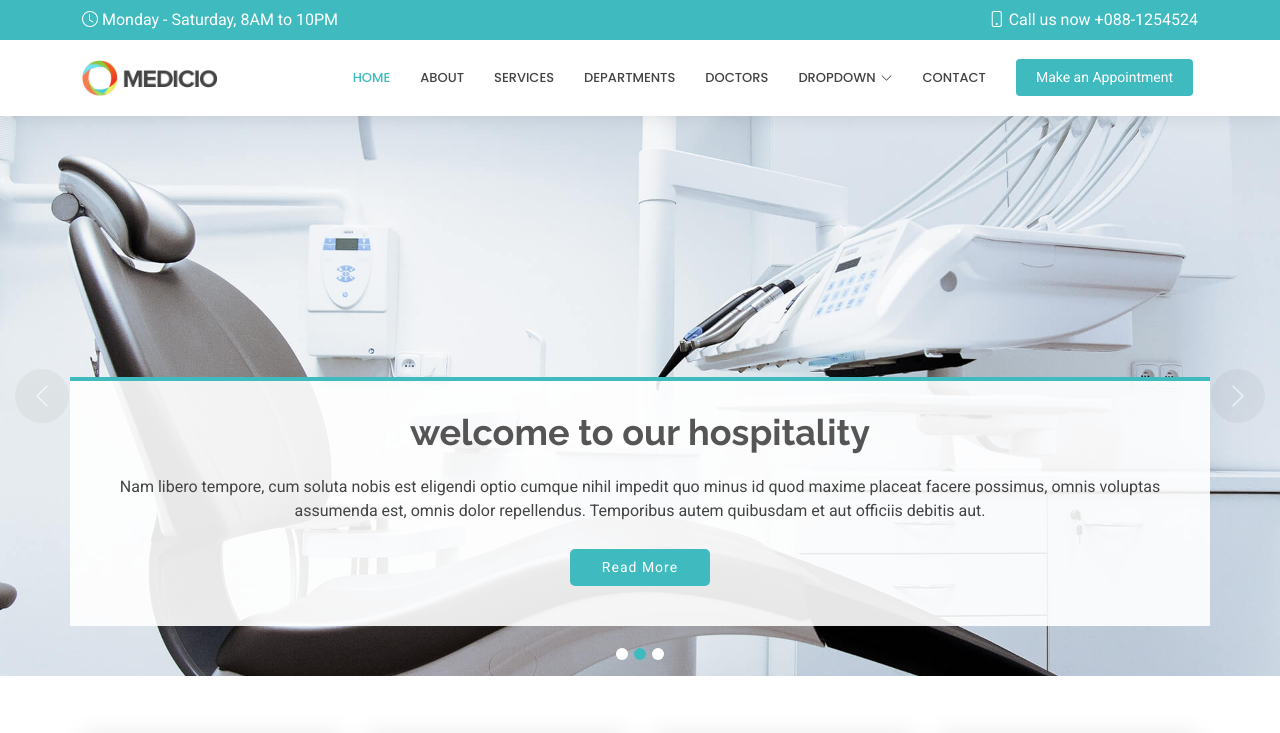
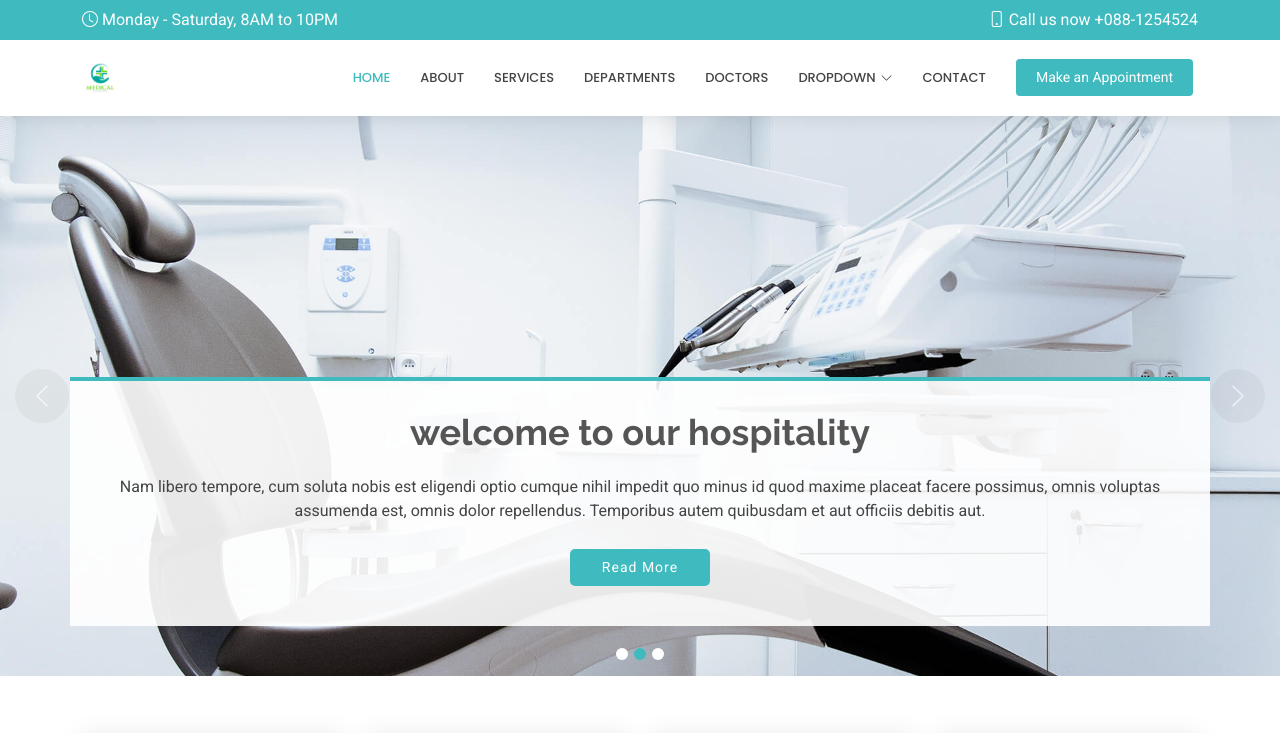
Before and after one commit to sheiksonia/hospital_management, a plain HTML site: page index.html in a window 1280 px wide. Shown: the top 733 px of the page. Drawn offline with Linux system fonts and the light colour scheme.

Commit message:
Update index.html

```diff
--- a/index.html
+++ b/index.html
@@ -50,7 +50,7 @@
 
       <div class="container position-relative d-flex align-items-center justify-content-end">
         <a href="index.html" class="logo d-flex align-items-center me-auto">
-          <img class="img-fluid" src="assets/img/logo.PNG" alt="ami"  >
+          <img class="img-fluid" src="assets/img/logo2.PNG" alt="ami"  >
           <!-- Uncomment the line below if you also wish to use a text logo -->
           <!-- <h1 class="sitename">Medicio</h1>  -->
         </a>
```
